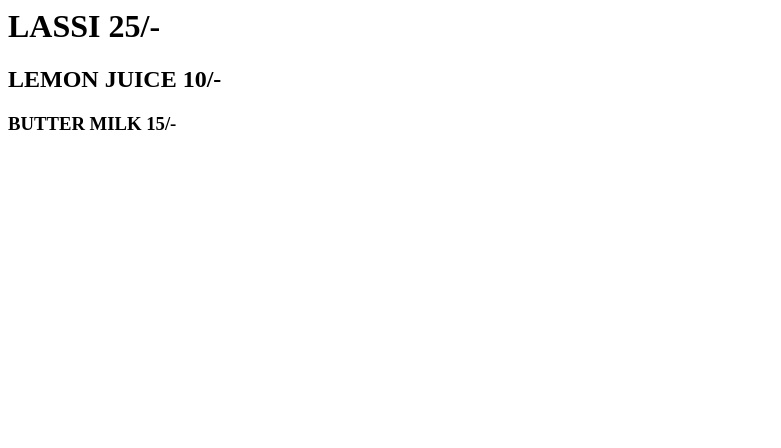
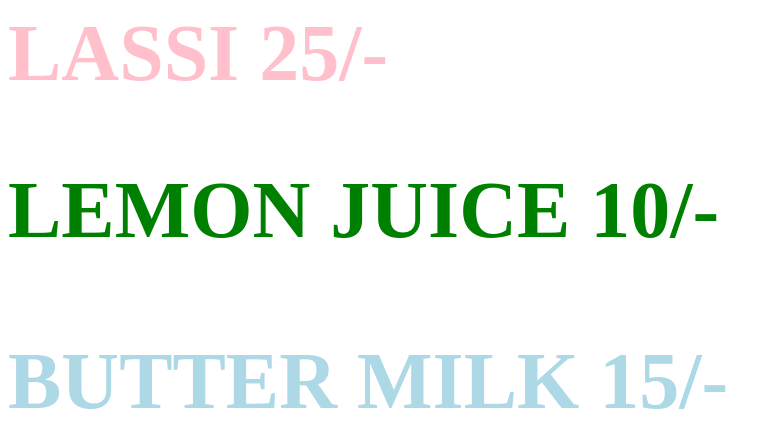
Before and after one commit to shoaib-03/Watch, a plain HTML site: page Memu.html in a window 1280 px wide. Shown: the whole page, without its empty margins (0-781 px from the left). Drawn offline with Linux system fonts and the light colour scheme.

Commit message:
Update Memu.html

```diff
--- a/Memu.html
+++ b/Memu.html
@@ -1,3 +1,26 @@
-<h1>LASSI  25/-</h1>
-<h2>LEMON JUICE  10/-</h2>
-<h3>BUTTER MILK  15/-</h3>
+<! DOCTYPE html>
+<html>
+  <head>
+    <style>
+      .f1{
+        color:pink;
+        font-size:80px;
+      }
+      .f2{
+        color:green;
+        font-size:80px;
+      }
+      .f3{
+        color:lightblue;
+        font-size:80px;
+      }
+
+    </style>
+  </head>
+  <body>
+    <h1 class="f1">LASSI  25/-</h1>
+<h2 class="f2">LEMON JUICE  10/-</h2>
+<h3 class="f3">BUTTER MILK  15/-</h3>
+
+  </body>
+</html>
```
